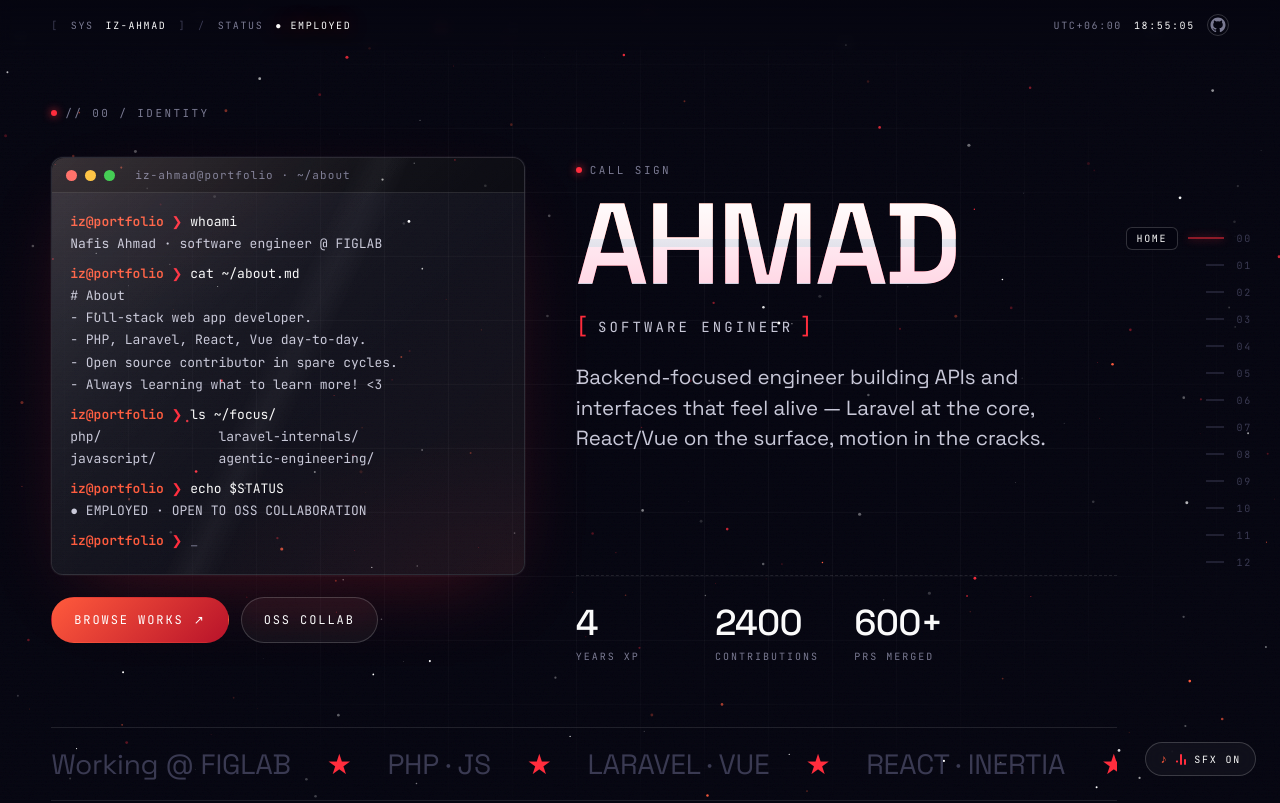
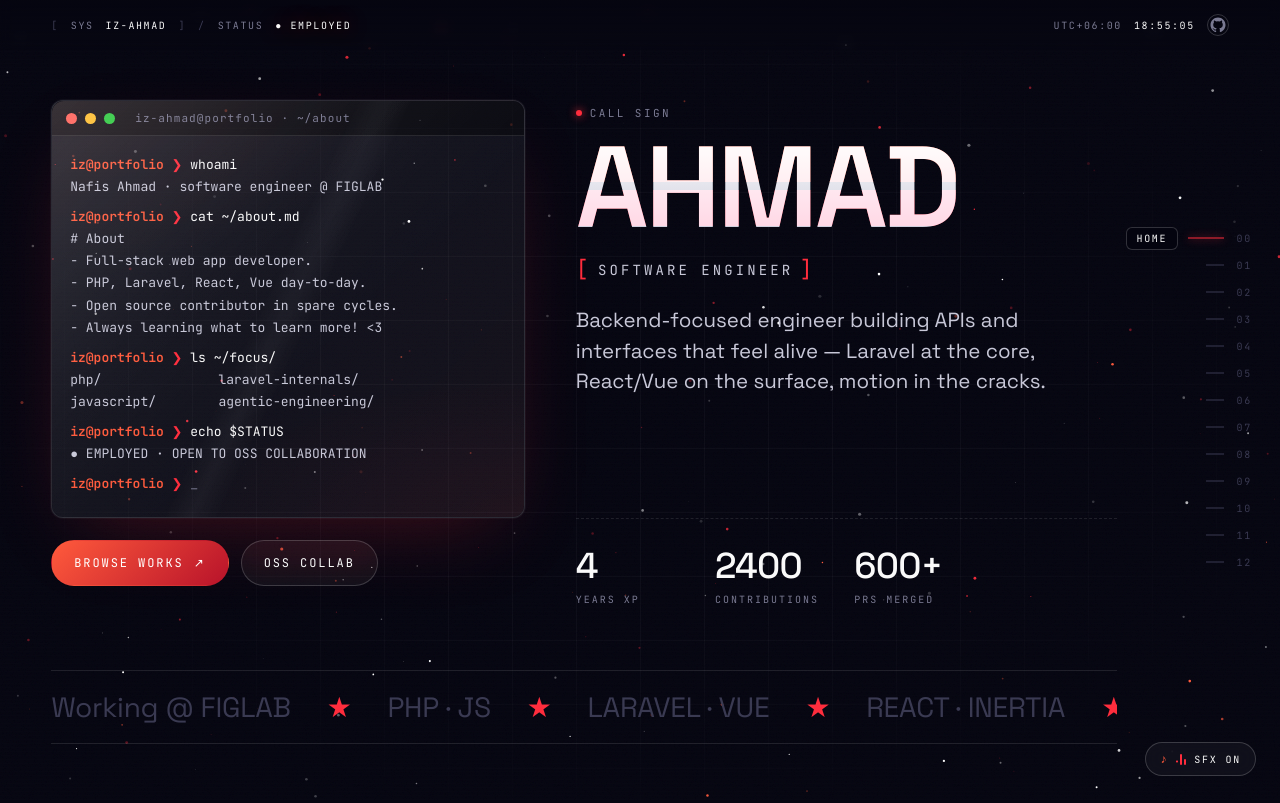
Before and after one commit to iz-ahmad/portfolio, a Next.js app: page / in a window 1280 px wide. Shown: the top 803 px of the page. Built offline with nearby package versions, Linux system fonts and the light colour scheme; no server answers.

Commit message:
remove // 00 / IDENTITY hud-label from hero section

```diff
--- a/src/components/sections/Hero.tsx
+++ b/src/components/sections/Hero.tsx
@@ -64,10 +64,6 @@ export function Hero() {
   return (
     <section id="home" className="hero" aria-label="Introduction">
       <div className="hero-inner">
-        <div className="hero-meta">
-          <span className="hud-label">// 00 / IDENTITY</span>
-        </div>
-
         {/*
           hero-grid has display:contents at ≥1024px so its children
           (hero-left, hero-right) participate directly in hero-inner's
```
